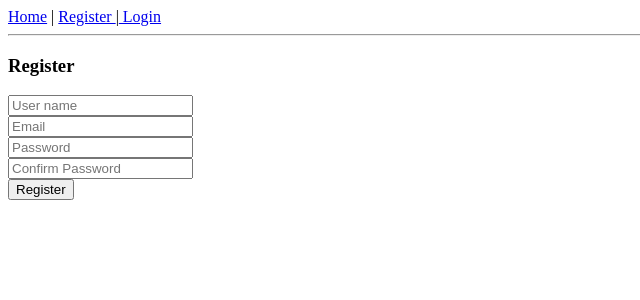
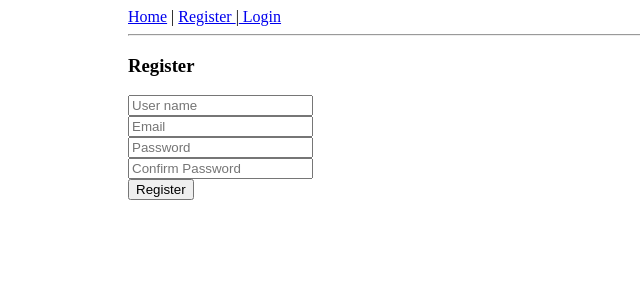
Before and after one commit to SH-anonta/Drop-Drive, a PHP site: page /filehost/register in a window 1280 px wide. Shown: the top 300 px of the page, without its empty margins (0-640 px from the left). Run offline with PHP 8.4, Linux system fonts and the light colour scheme.

Commit message:
Create global style css file include global.css in all templates

```diff
--- /dev/null
+++ b/static/style/global.css
@@ -0,0 +1,4 @@
+body{
+	margin-left: 10%;
+	margin-right: 10%;
+}
--- a/templates/about.php
+++ b/templates/about.php
@@ -2,6 +2,8 @@
 <html lang="en">
 <head>
     <title>Home page</title>
+
+    <link rel="stylesheet" href="/filehost/static/style/global.css">
 </head>
     <body>
         <p>You are in About page</p>
--- a/templates/error404.php
+++ b/templates/error404.php
@@ -2,6 +2,8 @@
 <html lang="en">
 <head>
     <title>Home page</title>
+
+    <link rel="stylesheet" href="/filehost/static/style/global.css">
 </head>
     <body>
         <h1>Error 404</h1>
--- a/templates/files.php
+++ b/templates/files.php
@@ -11,6 +11,7 @@
 
     <title>Files</title>
 
+    <link rel="stylesheet" href="/filehost/static/style/global.css">
 <style>
     #MainBody{
         width: 70%;
--- a/templates/homepage.php
+++ b/templates/homepage.php
@@ -2,6 +2,7 @@
 <html lang="en">
 <head>
     <title>Home page</title>
+    <link rel="stylesheet" href="/filehost/static/style/global.css">
 </head>
     <body>
         <?php
--- a/templates/login.php
+++ b/templates/login.php
@@ -2,6 +2,8 @@
 <html lang="en">
     <head>
         <title>Login</title>
+
+        <link rel="stylesheet" href="/filehost/static/style/global.css">
     </head>
 
     <body>
--- a/templates/message_page.php
+++ b/templates/message_page.php
@@ -3,6 +3,8 @@
 <html lang="en">
     <head>
         <title>Login</title>
+
+        <link rel="stylesheet" href="/filehost/static/style/global.css">
     </head>
 
     <body>
--- a/templates/register.php
+++ b/templates/register.php
@@ -2,6 +2,7 @@
 <html lang="en">
     <head>
         <title>Register</title>
+        <link rel="stylesheet" href="/filehost/static/style/global.css">
     </head>
 
     <body>
--- a/templates/user_list.php
+++ b/templates/user_list.php
@@ -5,6 +5,7 @@
     ?>
     <head>
         <title>All Users</title>
+        <link rel="stylesheet" href="/filehost/static/style/global.css">
     </head>
 
     <body>
--- a/templates/user_profile.php
+++ b/templates/user_profile.php
@@ -2,6 +2,7 @@
 <html lang="en">
 <head>
     <title>Home page</title>
+    <link rel="stylesheet" href="/filehost/static/style/global.css">
 </head>
     <body>
         <?php
--- a/templates/user_profile_edit.php
+++ b/templates/user_profile_edit.php
@@ -2,6 +2,7 @@
 <html lang="en">
 <head>
     <title>Edit user</title>
+    <link rel="stylesheet" href="/filehost/static/style/global.css">
 </head>
     <body>
         <p>User profile</p>
```
